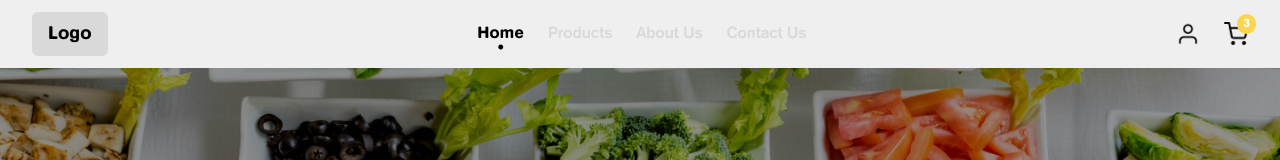
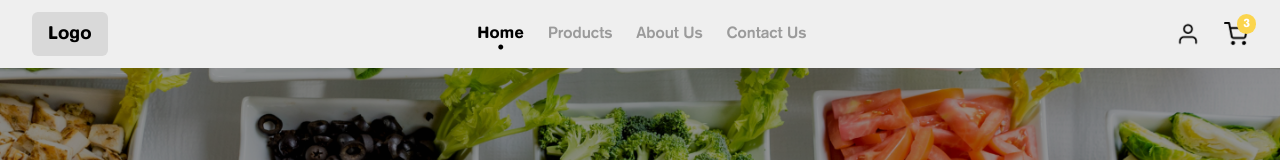
Before and after one commit to Awais-789/next-demo-ts, a Next.js app in the folder Desktop/practice-signin/: page /home-Page in a window 1280 px wide. Shown: the top 160 px of the page. Built offline with nearby package versions, Linux system fonts and the light colour scheme.

Commit message:
Landing Page is in working

```diff
--- a/Desktop/practice-signin/src/app/header/header.jsx
+++ b/Desktop/practice-signin/src/app/header/header.jsx
@@ -127,12 +127,14 @@
 //   );
 // }
 
+import Link from "next/link";
+
 export default function Header() {
   const navLinks = [
     { label: "Home", href: "#", active: true },
-    { label: "Products", href: "#" },
-    { label: "About Us", href: "#" },
-    { label: "Contact Us", href: "#" },
+    { label: "Products", href: "/products" },
+    { label: "About Us", href: "/about" },
+    { label: "Contact Us", href: "/contact" },
   ];
 
   const icons = [
@@ -140,11 +142,13 @@ export default function Header() {
       src: "/accountCircle.png",
       alt: "AccountCircle",
       badge: null,
+      href: "/account"
     },
     {
       src: "/shopping.png",
       alt: "Shopping",
       badge: 3,
+      href: "/shopping"
     },
   ];
 
@@ -152,7 +156,7 @@ export default function Header() {
     <header className="bg-background">
       <div className="flex justify-between items-center px-4 py-3 md:px-8">
         {/* Logo */}
-        <div className="bg-secondary text-primary font-bold text-lg px-4 py-2 rounded-md">
+        <div className="bg-secondary text-primary font-bold text-lg px-4 py-2 rounded-md ">
           Logo
         </div>
 
@@ -162,11 +166,10 @@ export default function Header() {
             <a
               key={index}
               href={link.href}
-              className={`${
-                link.active
-                  ? "text-primary font-semibold relative"
-                  : "text-secondary hover:text-primary transition-colors"
-              } font-basic-commercial`}
+              className={`${link.active
+                ? "text-primary font-semibold relative"
+                : "text-[#9B9B9B] hover:text-primary transition-colors"
+                } font-basic-commercial`}
             >
               {link.label}
               {link.active && (
@@ -179,12 +182,28 @@ export default function Header() {
         </nav>
 
         {/* Icons */}
+        {/* <div className="flex gap-6 items-center">
+          {icons.map((icon, index) => (
+            <div key={index} className="relative flex items-center justify-center">
+              <Link  className="text-primary">
+                <img src={icon.src} alt={icon.alt} className="w-6 h-6" />
+              </Link>
+              {icon.badge && (
+                <span className="absolute -top-2 -right-2 bg-accent text-white text-xs font-bold px-1.5 py-0.5 rounded-full">
+                  {icon.badge}
+                </span>
+              )}
+            </div>
+          ))}
+        </div> */}
         <div className="flex gap-6 items-center">
           {icons.map((icon, index) => (
             <div key={index} className="relative flex items-center justify-center">
-              <button className="text-primary">
-                <img src={icon.src} alt={icon.alt} className="w-6 h-6" />
-              </button>
+              <Link href={icon.href}>
+                <a className="text-primary">
+                  <img src={icon.src} alt={icon.alt} className="w-6 h-6" />
+                </a>
+              </Link>
               {icon.badge && (
                 <span className="absolute -top-2 -right-2 bg-accent text-white text-xs font-bold px-1.5 py-0.5 rounded-full">
                   {icon.badge}
@@ -193,6 +212,7 @@ export default function Header() {
             </div>
           ))}
         </div>
+
       </div>
     </header>
   );
```
